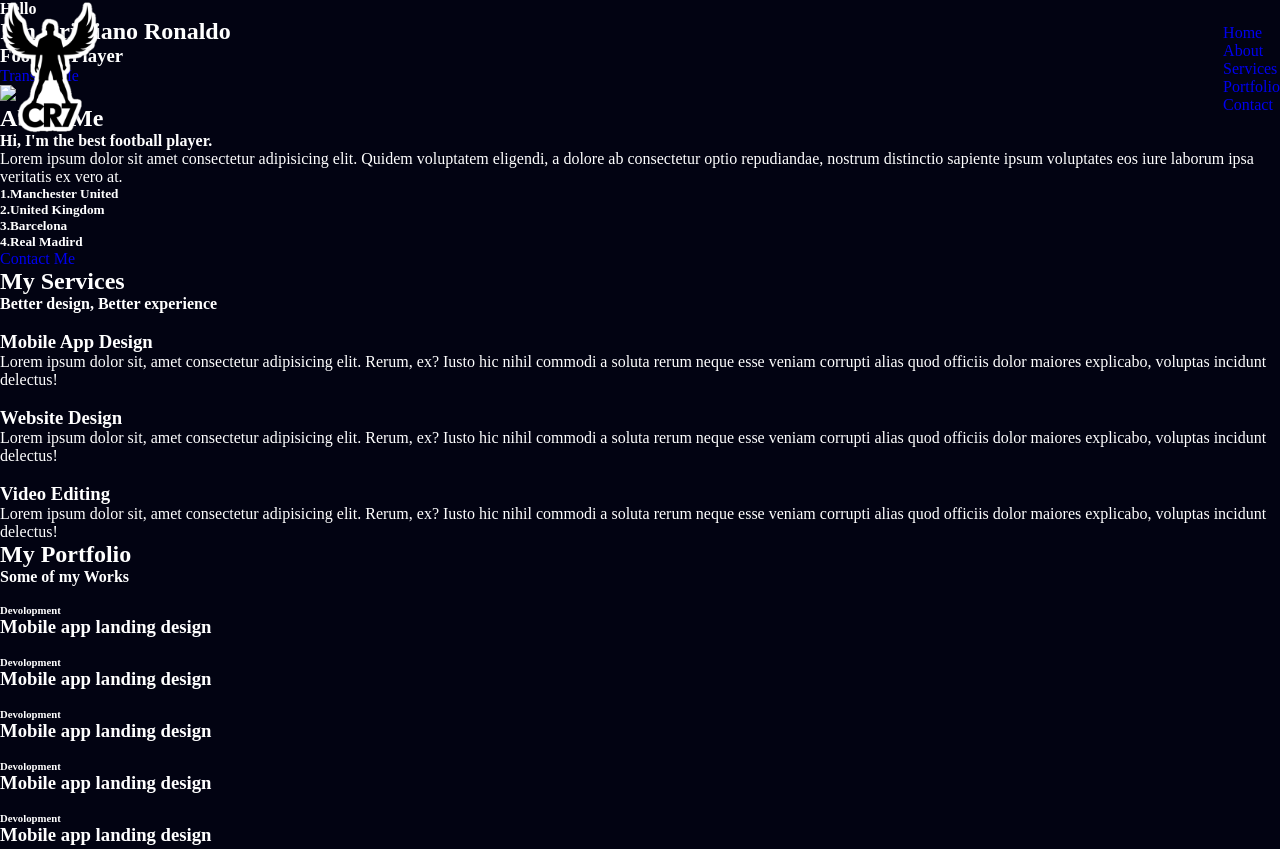
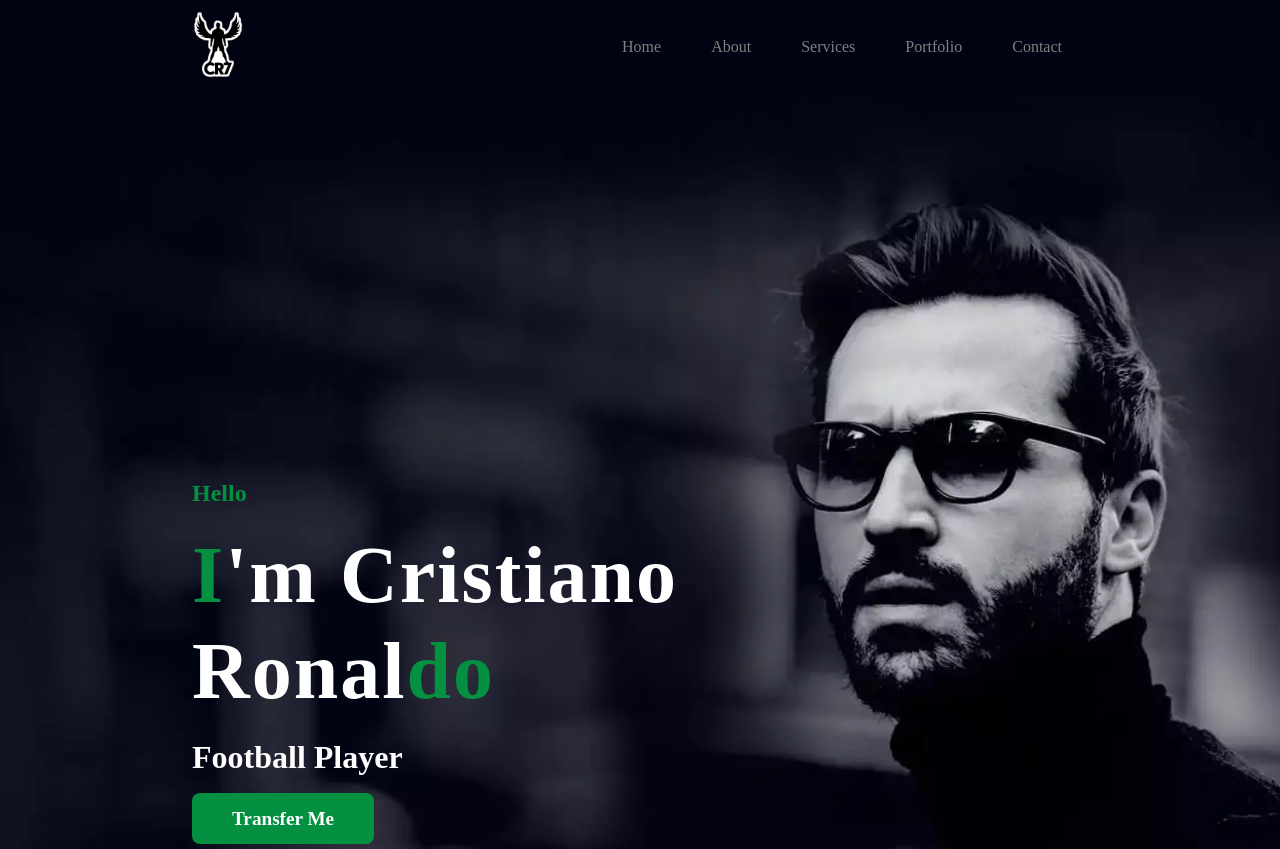
Before and after one commit to cllpse45/Lesson6, a plain HTML site: page index.html in a window 1280 px wide. Shown: the top 849 px of the page. Drawn offline with Linux system fonts and the light colour scheme.

Commit message:
lesson 6/2

```diff
--- a/css/style.css
+++ b/css/style.css
@@ -1,34 +1,33 @@
-*{
+* {
   padding: 0;
   margin: 0;
   box-sizing: border-box;
-    font-family: 'Times New Roman', Times, serif;
+  font-family: "Times New Roman", Times, serif;
   list-style: none;
   text-decoration: none;
+  list-style-type: none;
 }
 
-
-:root{
-    --bg-color:#020312;  /*değişken olarak tanımlıyoruz. Bu rengi uyguladığımız her yerde VAR ileçağırıyoruz.*/
-    --text-color:#fff;
-    --primary-color: #eb4a4a;
-    --secondary-color:grey;
+:root {
+  --bg-color: #020312; /*değişken olarak tanımlıyoruz. Bu rengi uyguladığımız her yerde VAR ileçağırıyoruz.*/
+  --text-color: #fff;
+  --primary-color: #039040;
+  --secondary-color: grey;
   --h1-font: 5rem;
   --h2-font: 3rem;
   --h3-font: 2rem;
   --h4-font: 1.5rem;
+  --h5-font: 1rem;
+  --p-font: 1rem;
+  --a-font: 1.2rem;
 }
 
-body{
+body {
   background: var(--bg-color);
   color: var(--text-color);
-
-    background-image: url(/img/backk.jpg);
-    background-size: 100%;
-    background-repeat: no-repeat;
 }
 
-header{
+header {
   position: fixed; /*bulunduğu yerde sabit duracak*/
   right: 0;
   top: 0;
@@ -36,10 +35,193 @@
   z-index: 1000;
   display: flex;
   align-items: center;
-    justify-content:space-between;
+  justify-content: space-between;
+  background: transparent;
+  padding: 25px 15%;
 }
 
-.logo img{
-    width: 100px;
+.logo img {
+  width: 50px;
   weight: auto;
 }
+
+.navbar {
+  display: flex;
+}
+
+.navbar a {
+  color: var(--secondary-color);
+  font-size: var(--p-font);
+  padding: 10px 25px;
+  transition: all 0.4s ease; /*transiton geçiş süreleri, in ve out olarak girişte ve çıkışta belirleyebiliriz.*/
+  border-radius: 0.6rem;
+}
+
+.navbar a:hover {
+  background: var(--primary-color);
+  color: var(--text-color);
+}
+
+section {
+  padding: 200px 15% 90px;
+}
+
+.home {
+  width: 100%;
+  height: 150vh;
+  max-width: 100%; /*max da yazmamız sınır koymamız demek*/
+  position: relative;
+  display: flex;
+  align-items: center;
+  justify-content: flex-start; /* flex start div nerden baslıyorsa onu basına, flex end yaparsam nerede bitiyorsa oraya gider */
+  background-image: url(/img/background.jpg);
+  background-size: cover;
+  background-position: center;
+}
+
+.home-text h4 {
+  color: var(--primary-color);
+  font-size: var(--h4-font);
+  font-weight: 600;
+}
+
+.home-text h1 {
+  font-size: var(--h1-font);
+  font-weight: bold;
+  margin: 20px 0;
+  line-height: 1.2;
+  letter-spacing: 2px;
+}
+
+.home-text span {
+  color: var(--primary-color);
+}
+
+.home-text h3 {
+  font-size: var(--h3-font);
+  font-weight: 600;
+  margin-bottom: 2rem;
+}
+
+.btn {
+  font-size: var(--a-font);
+  font-weight: 600;
+  background: var(--primary-color);
+  color: var(--text-color);
+  padding: 15px 40px;
+  border-radius: 0.5rem;
+  transition: all 0.5s ease;
+}
+
+.btn:hover {
+  background: transparent;
+  opacity: 1; /*su an 1 olduğu için etkin değil, 0.1-1 arasında değiştirilebilir*/
+  border: 1px solid var(--primary-color);
+}
+
+header.sticky {
+  background-color: var(--bg-color);
+  padding: 10px 15%;
+  border: 1px solid var(--bg-color);
+}
+
+.about {
+  display: grid;
+  grid-template-columns: repeat(2, 1fr);
+  align-items: center;
+  gap: 2rem;
+}
+
+.about-text h4 {
+  color: var(--primary-color);
+  font-size: var(--h4-font);
+  font-weight: 600;
+}
+
+.about-text h2 {
+  font-size: var(--h2-font);
+}
+
+.about-text p {
+  color: var(--secondary-color);
+  font-size: var(--p-font);
+  line-height: 25px;
+}
+
+.about-features {
+  display: grid;
+  grid-template-columns: repeat(2, 1fr);
+  align-items: center;
+  gap: 1rem;
+  margin-bottom: 2rem;
+}
+
+.about-features h5 {
+  font-size: var(--h5-font);
+  font-weight: 600;
+}
+
+.about-img img {
+  width: 100%;
+  height: auto;
+  max-width: 450px;
+}
+
+.main-text {
+  text-align: center;
+}
+
+.main-text h2 {
+  font-size: var(--h2-font);
+  font-weight: 600;
+  margin-bottom: 10px;
+}
+
+.main-text h4{
+    font-size: var(--h4-font);
+    font-weight: 600;
+    color: var(--primary-color);
+    margin-bottom: 10px;
+}
+
+.services-content{
+    display: grid;
+    grid-template-columns: repeat(3, 1fr);
+    align-items: center;
+    gap: 2.5rem;
+    margin-top: 4rem;
+}
+
+.box{
+    background: rgb(46, 46, 46);
+    padding: 30px;
+    text-align: center;
+    border-top: 5px solid transparent;
+    border-radius: 0.8rem;
+}
+
+.box h3{
+    margin-top: 0.5rem;
+    color: var(--text-color);
+    font-size: var(--h3-font);
+}
+
+.box p{
+    color: var(--secondary-color);
+    margin-top: 20px;
+    line-height: 1.4;
+}
+
+
+.box:hover{
+    border-top: 5px solid var(--primary-color);
+    transition: all .40s ease;
+   }
+
+   .box:hover h3{
+    color: var(--primary-color);
+   }
+
+   .box img{
+    forced-color-adjust:var(--primary-color);
+   }
--- a/index.html
+++ b/index.html
@@ -6,15 +6,15 @@
     <meta http-equiv="X-UA-Compatible" content="IE=edge">
     <meta name="viewport" content="width=device-width, initial-scale=1.0">
     <title>Cristiano Ronaldo</title>
-
-    <link rel="stylesheet" type="text/css" href="./css/style.css"/>
+    <link rel="icon" type="image/x-icon" href="./img/favicon.ico" />
+    <link rel="stylesheet" type="text/css" href="./css/style.css" />
 </head>
 
 <body>
 
     <!--header menu-->
-    <header>
-        <a href="#" class="logo"><img src="img/logo.png"/></a>
+    <header class="sticky">
+        <a href="#" class="logo"><img src="img/logo.png" /></a>
 
         <ul class="navbar">
             <li><a href="#home">Home</a></li>
@@ -30,16 +30,16 @@
     <section id="home" class="home">
         <div class="home-text">
             <h4>Hello</h4>
-            <h1>I'm Cristiano Ronaldo</h1>
+            <h1><span>I</span>'m Cristiano <br> Ronal<span>do</span></h1>
             <h3>Football Player</h3>
-            <a href="#transferme">Transfer Me</a>
+            <a href="#transferme" class="btn">Transfer Me</a>
         </div>
     </section>
 
     <!--About-->
     <section id="about" class="about">
         <div class="about-img">
-            <img src="#" />
+            <img src="./img/about.png" />
         </div>
 
         <div class="about-text">
@@ -48,7 +48,6 @@
             <p>Lorem ipsum dolor sit amet consectetur adipisicing elit. Quidem voluptatem eligendi, a dolore ab
                 consectetur optio repudiandae, nostrum distinctio sapiente ipsum voluptates eos iure laborum ipsa
                 veritatis ex vero at.</p>
-        </div>
 
             <div class="about-features">
                 <h5> 1.Manchester United</h5>
@@ -56,6 +55,9 @@
                 <h5> 3.Barcelona</h5>
                 <h5> 4.Real Madird</h5>
             </div>
+        </div>
+
+
         <a href="#">Contact Me</a>
     </section>
 
@@ -68,7 +70,7 @@
 
         <div class="services-content">
             <div class="box">
-                <img src="" />
+                <img src="./img/serv1.png" />
                 <h3>Mobile App Design</h3>
                 <p>Lorem ipsum dolor sit, amet consectetur adipisicing elit. Rerum, ex? Iusto hic nihil commodi a soluta
                     rerum neque esse veniam corrupti alias quod officiis dolor maiores explicabo, voluptas incidunt
@@ -76,7 +78,7 @@
             </div>
 
             <div class="box">
-                <img src="" />
+                <img src="./img/serv2.png" />
                 <h3>Website Design</h3>
                 <p>Lorem ipsum dolor sit, amet consectetur adipisicing elit. Rerum, ex? Iusto hic nihil commodi a soluta
                     rerum neque esse veniam corrupti alias quod officiis dolor maiores explicabo, voluptas incidunt
@@ -84,7 +86,7 @@
             </div>
 
             <div class="box">
-                <img src="" />
+                <img src="./img/serv3.png" />
                 <h3>Video Editing</h3>
                 <p>Lorem ipsum dolor sit, amet consectetur adipisicing elit. Rerum, ex? Iusto hic nihil commodi a soluta
                     rerum neque esse veniam corrupti alias quod officiis dolor maiores explicabo, voluptas incidunt
@@ -101,8 +103,7 @@
             <h4>Some of my Works</h4>
         </div>
 
-        <div class="portfolio-content"
-            <div class="portfolio-box">
+        <div class="portfolio-content" <div class="portfolio-box">
             <img src="" />
             <div class="portfolio-box-text">
                 <h6>Devolopment</h6>
```
Also changed, not shown: img/about.png (added), img/background.jpg (added), img/favicon.ico (added), img/serv1.png (added), img/serv2.png (added), img/serv3.png (added). Lines whose indentation alone changed are shown as unchanged.
